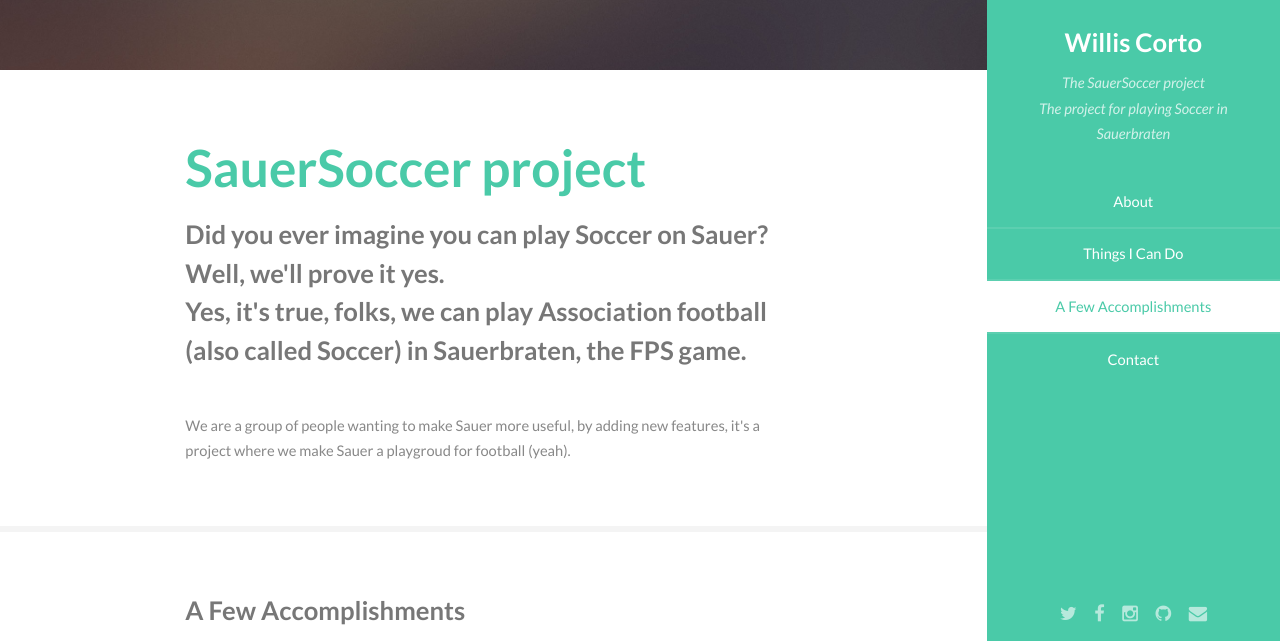
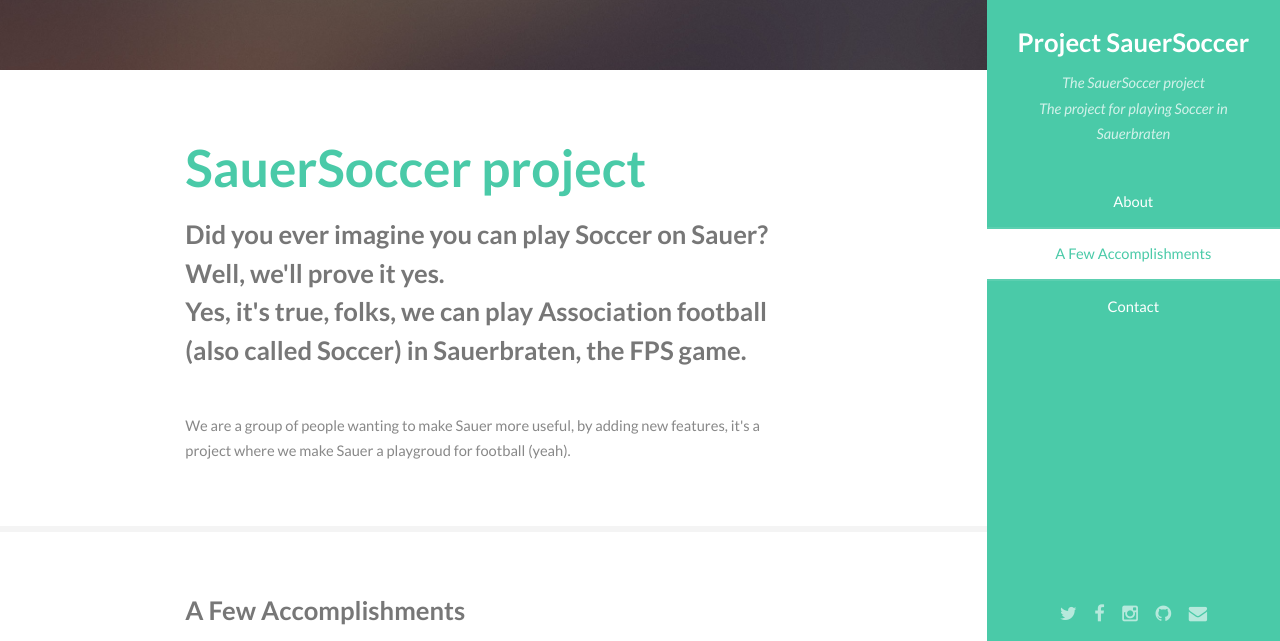
Before and after one commit to SauerSoccer/sauersoccer.github.io, a plain HTML site: page index.html in a window 1280 px wide. Shown: the part 150-791 px from the top of the page. Drawn offline with Linux system fonts and the light colour scheme.

Commit message:
Fix some bugs

```diff
--- a/index.html
+++ b/index.html
@@ -19,14 +19,13 @@
 			<section id="header">
 				<header>
 					<span class="image avatar"><img src="images/avatar.jpg" alt="" /></span>
-					<h1 id="logo"><a href="#">Willis Corto</a></h1>
+					<h1 id="logo"><a href="#">Project SauerSoccer</a></h1>
 					<p>The SauerSoccer project<br />
 					The project for playing Soccer in Sauerbraten</p>
 				</header>
 				<nav id="nav">
 					<ul>
 						<li><a href="#one" class="active">About</a></li>
-						<li><a href="#two">Things I Can Do</a></li>
 						<li><a href="#three">A Few Accomplishments</a></li>
 						<li><a href="#four">Contact</a></li>
 					</ul>
```
